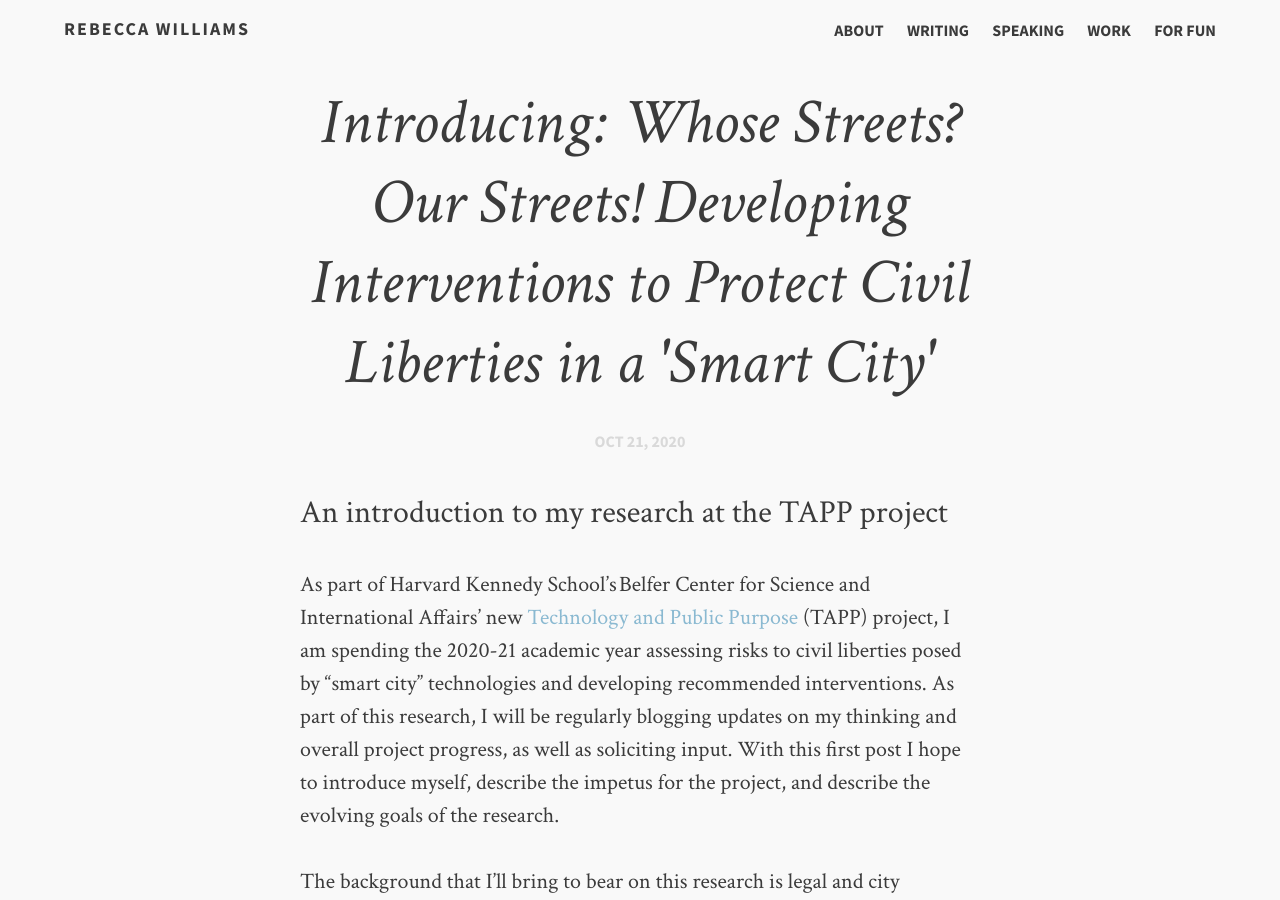
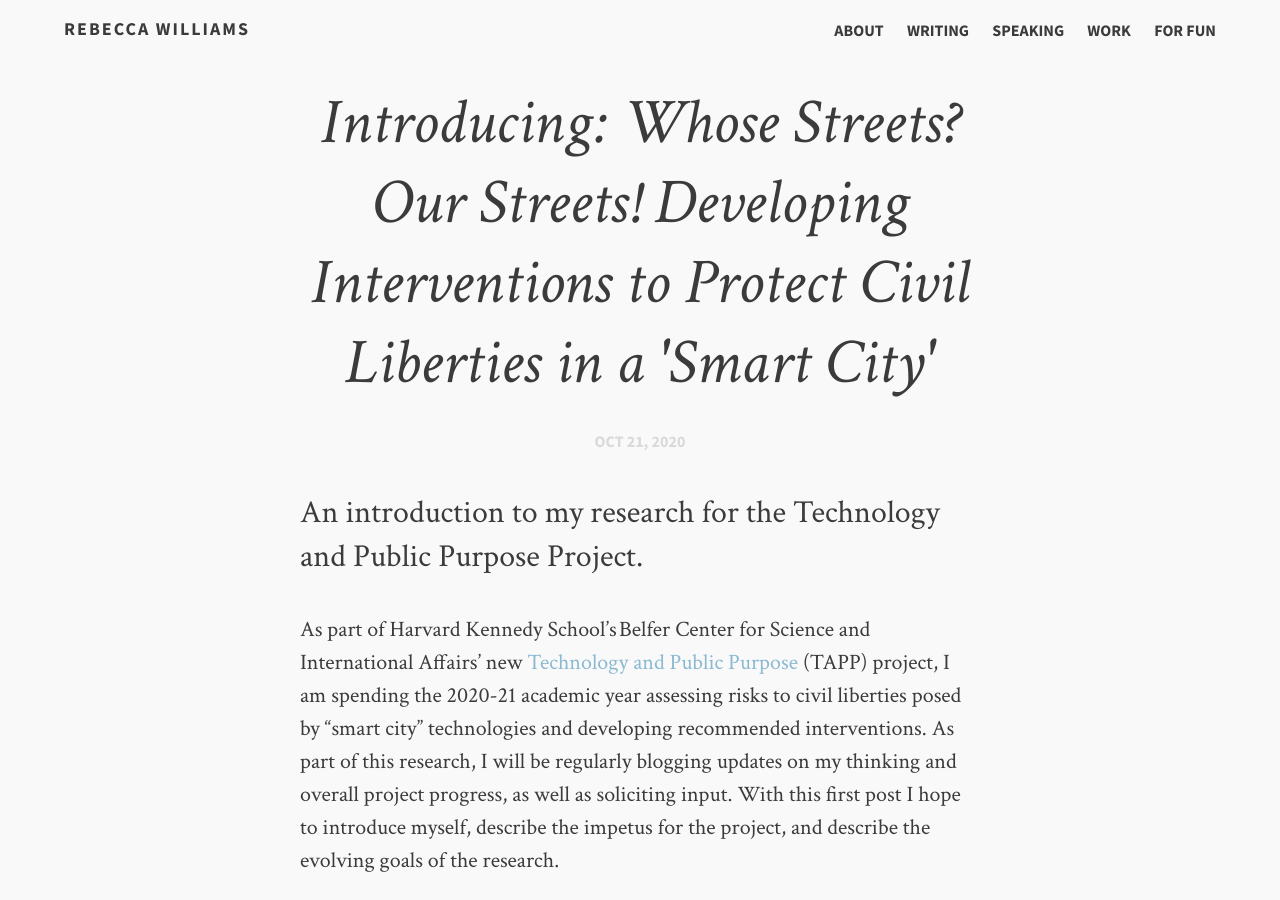
Before and after one commit to rebeccawilliams/rebeccawilliams.us, a Jekyll site: the page built from _posts/2020-10-21-Introducing:-Whose-Streets?-Our-Streets!.md, in a window 1280 px wide and 900 px high. Built offline with Jekyll 4.4.1, drawn with Linux system fonts in a browser that asks for light colours; nearby versions of some CDN libraries; comment, search, counter and statistics services are not loaded.

Commit message:
Update 2020-10-21-Introducing:-Whose-Streets?-Our-Streets!.md

```diff
--- a/_posts/2020-10-21-Introducing:-Whose-Streets?-Our-Streets!.md
+++ b/_posts/2020-10-21-Introducing:-Whose-Streets?-Our-Streets!.md
@@ -1,7 +1,7 @@
 ---
 layout: post
 title: "Introducing: Whose Streets? Our Streets! Developing Interventions to Protect Civil Liberties in a 'Smart City'"
-description: "An introduction to my research at the TAPP project"
+description: "An introduction to my research for the Technology and Public Purpose Project."
 date: 2020-10-21
 ---
 
```
